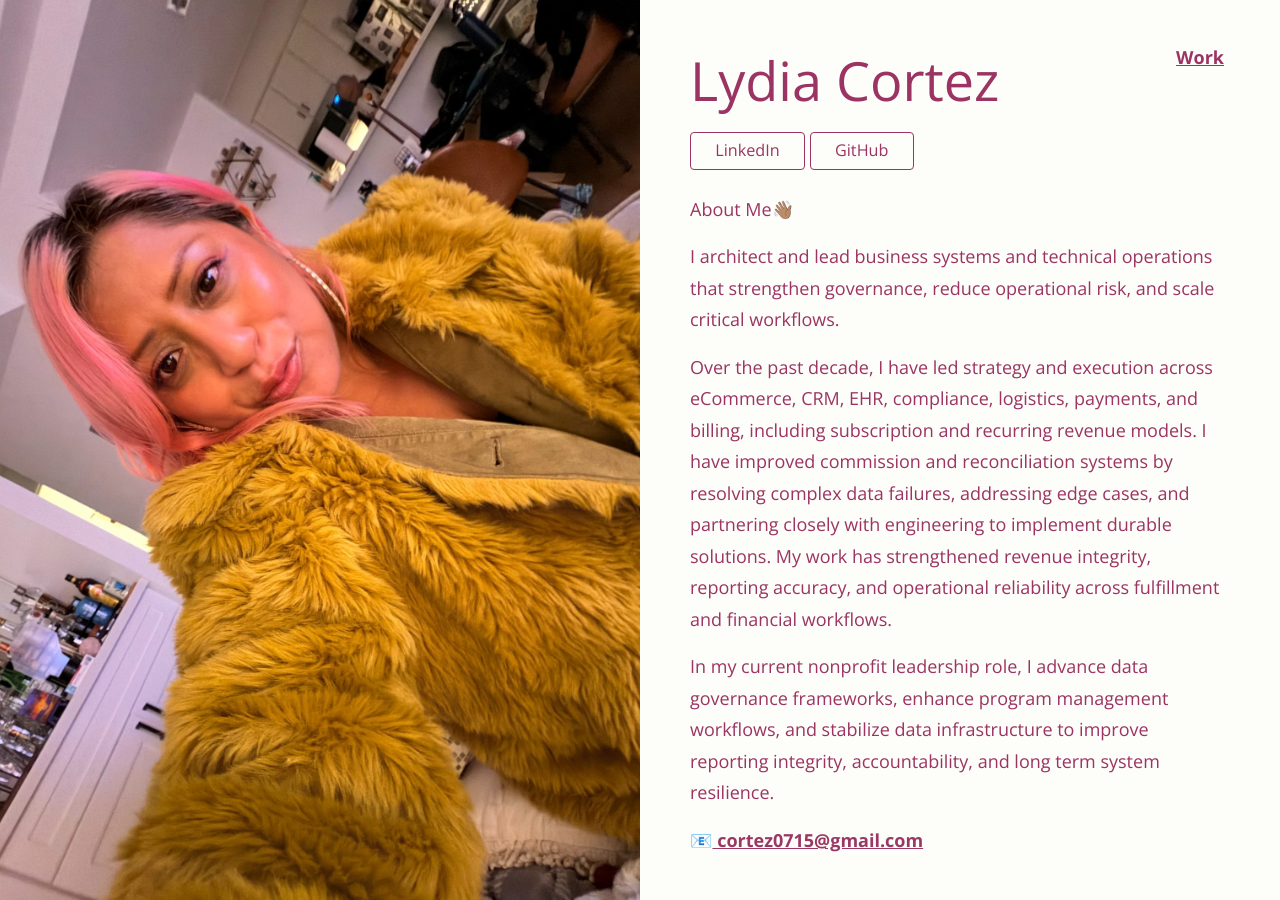
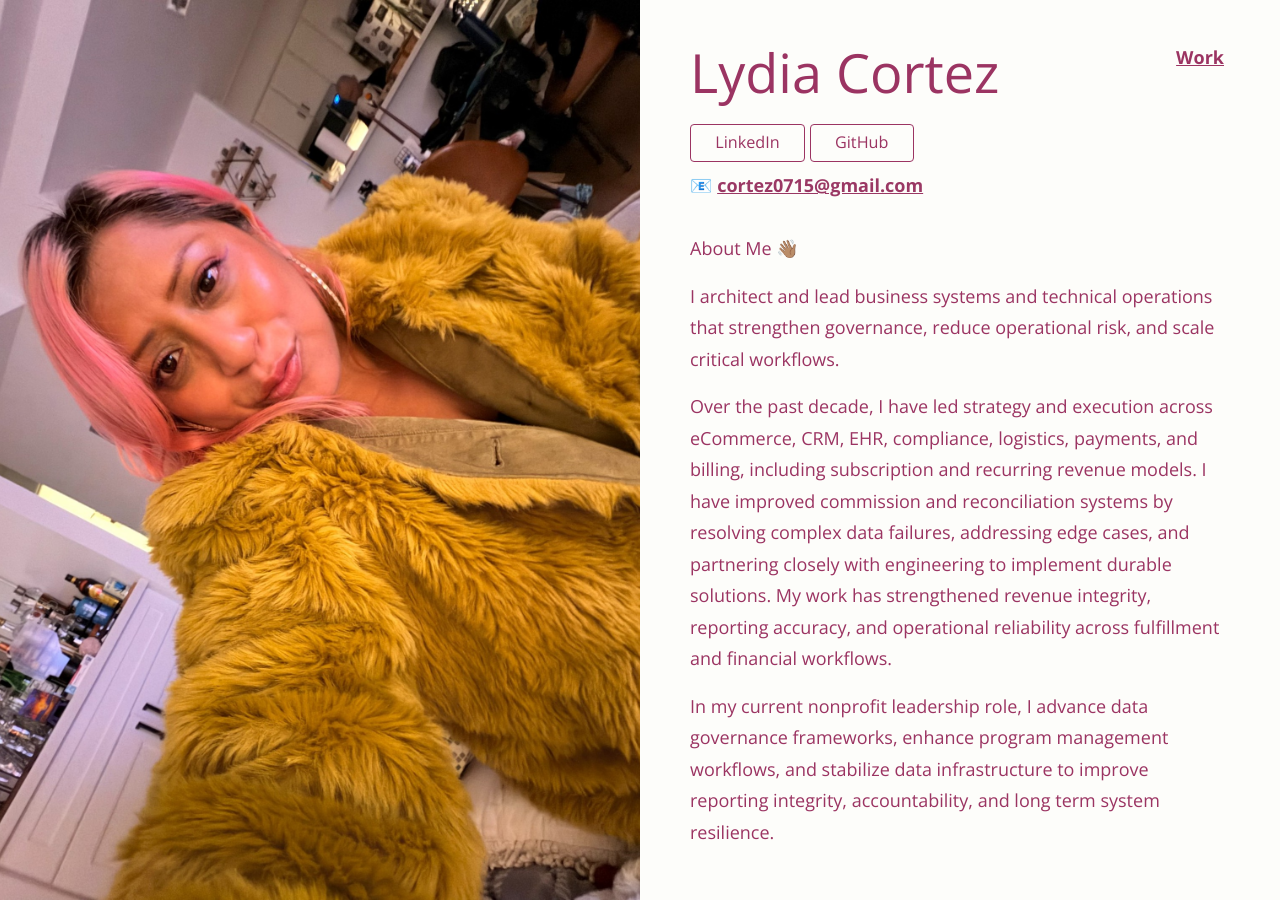
Before and after one commit to lylyco/lylyco.github.io, a Jekyll site: the page built from index.html, in a window 1280 px wide. Built offline with Jekyll 4.4.1, drawn with Linux system fonts in a browser that asks for light colours.

Commit message:
“bio2”

```diff
--- a/_config.yml
+++ b/_config.yml
@@ -13,24 +13,40 @@ description: "Lydia Cortez"
 
 # A brief blurb about yourself
 content: |
-  <div class="bio">
-    <p> </p>
-    <p>About Me👋🏽<p>
-
-    <p>I architect and lead business systems and technical operations that strengthen governance, reduce operational risk, and scale critical workflows.</p>
-
-    <p>Over the past decade, I have led strategy and execution across eCommerce, CRM, EHR, compliance, logistics, payments, and billing, including subscription and recurring revenue models. I have improved commission and reconciliation systems by resolving complex
-    data failures, addressing edge cases, and partnering closely with engineering to implement durable solutions. My work has strengthened revenue integrity, reporting accuracy, and operational reliability across fulfillment and financial workflows.</p>
-
-    <p>In my current nonprofit leadership role, I advance data governance frameworks, enhance program management workflows, and stabilize data infrastructure to improve reporting integrity, accountability, and long term system resilience.</p>
-
+  <div class="email-row">
+    <p>
+      📧
+      <span id="copyEmail" style="cursor:pointer; color:#9a3864; font-weight:600; text-decoration:underline;">
+        cortez0715@gmail.com
+      </span>
+      <span id="copyConfirm" style="display:none; font-size:0.9em; color:#9a3864; margin-left:6px;">
+        Copied!
+      </span>
+    </p>
   </div>
 
-   <div class="email-row">
-    📧<span id="copyEmail" style="cursor:pointer; color:#9a3864; font-weight:600; text-decoration:underline;">
-    cortez0715@gmail.com
-    </span>
-    <span id="copyConfirm" style="display:none; font-size:0.9em; color:#9a3864; margin-left:6px;">Copied!</span>
+  <div class="bio">
+    <p><strong>About Me 👋🏽</strong></p>
+
+    <p>
+      I architect and lead business systems and technical operations that strengthen governance,
+      reduce operational risk, and scale critical workflows.
+    </p>
+
+    <p>
+      Over the past decade, I have led strategy and execution across eCommerce, CRM, EHR,
+      compliance, logistics, payments, and billing, including subscription and recurring revenue models.
+      I have improved commission and reconciliation systems by resolving complex data failures,
+      addressing edge cases, and partnering closely with engineering to implement durable solutions.
+      My work has strengthened revenue integrity, reporting accuracy, and operational reliability
+      across fulfillment and financial workflows.
+    </p>
+
+    <p>
+      In my current nonprofit leadership role, I advance data governance frameworks, enhance
+      program management workflows, and stabilize data infrastructure to improve reporting
+      integrity, accountability, and long term system resilience.
+    </p>
   </div>
 
 # General settings
```
